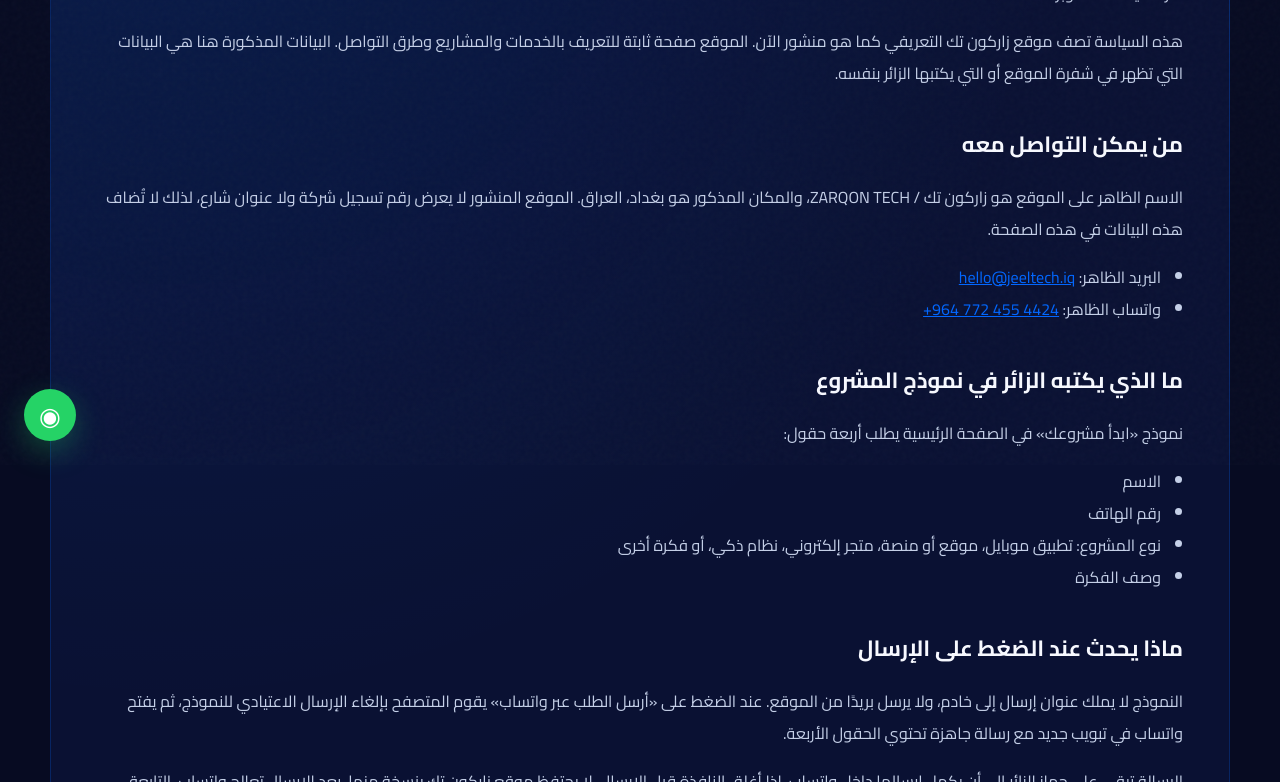
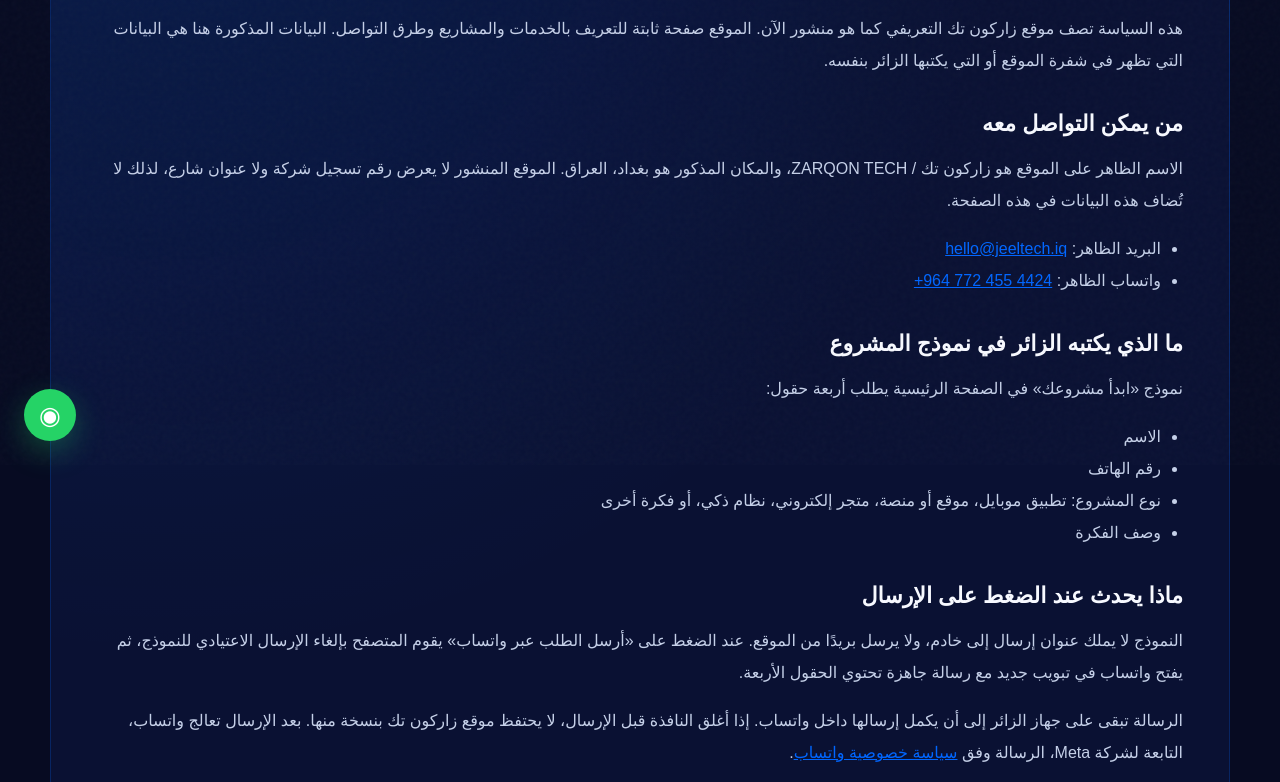
Before and after one commit to juda2018-del/jeel-tech-website, a website: page privacy.html in a window 1280 px wide. Shown: the part 335-1117 px from the top of the page. Drawn offline with Linux system fonts and the light colour scheme.

Commit message:
Update ZARQON TECH typography on privacy page

```diff
--- a/privacy.html
+++ b/privacy.html
@@ -9,7 +9,7 @@
   <title>سياسة الخصوصية | زاركون تك</title>
   <link rel="preconnect" href="https://fonts.googleapis.com">
   <link rel="preconnect" href="https://fonts.gstatic.com" crossorigin>
-  <link href="https://fonts.googleapis.com/css2?family=Cairo:wght@400;500;600;700;800;900&display=swap" rel="stylesheet">
+  <link href="https://fonts.googleapis.com/css2?family=Montserrat:wght@400;500;600;700;800&family=Tajawal:wght@400;500;600;700;800;900&display=swap" rel="stylesheet">
   <link rel="stylesheet" href="styles.css" />
 </head>
 <body>
```
